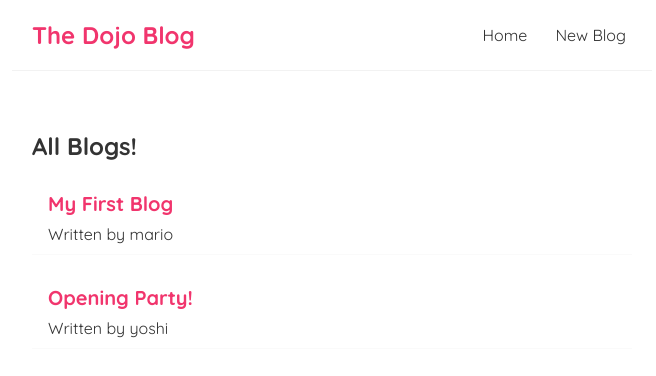
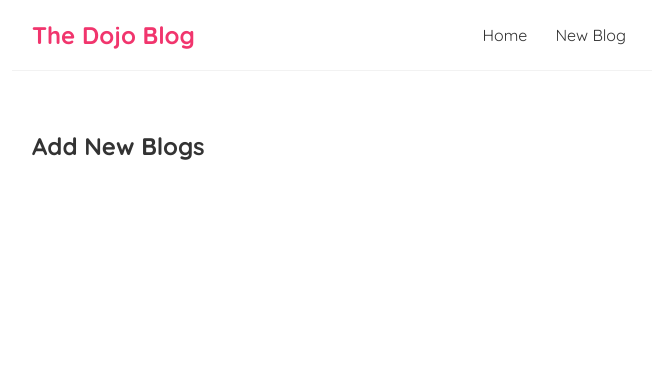
Before and after one commit to Startang141/dojo-blog-star, a React (Create React App) app: page /Create in a window 1280 px wide. Shown: the top 376 px of the page, without its empty margins (308-964 px from the left). Built offline with nearby package versions, Linux system fonts and the light colour scheme; data requests are answered from the project's data file.

Commit message:
exact match route

```diff
--- a/package.json
+++ b/package.json
@@ -8,6 +8,7 @@
     "@testing-library/user-event": "^13.5.0",
     "react": "^18.2.0",
     "react-dom": "^18.2.0",
+    "react-router-dom": "^5.3.4",
     "react-scripts": "5.0.1",
     "web-vitals": "^2.1.4"
   },
@@ -15,7 +16,8 @@
     "start": "react-scripts start",
     "build": "react-scripts build",
     "test": "react-scripts test",
-    "eject": "react-scripts eject"
+    "eject": "react-scripts eject",
+    "server-json": "npx json-server --watch data/db.json --port 8000"
   },
   "eslintConfig": {
     "extends": [
--- a/src/App.js
+++ b/src/App.js
@@ -1,15 +1,26 @@
 
 import Navbar from './Pages/Navbar';
 import Home from './Pages/Home';
+import { BrowserRouter as Router, Route, Switch } from 'react-router-dom';
+import Create from './Pages/Create';
 
 function App() {
   return (
+    <Router>
     <div className="App">
       <Navbar />
       <div className="content">
-        <Home />
+        <Switch>
+          <Route exact path="/">
+            <Home />
+          </Route>
+          <Route path="/Create">
+            <Create />
+          </Route>
+        </Switch>
       </div>
     </div>
+    </Router>
   );
 }
 
--- /dev/null
+++ b/src/Pages/Create.jsx
@@ -0,0 +1,9 @@
+const Create = () => {
+    return (
+        <div className="create">
+            <h2>Add New Blogs</h2>
+        </div>
+     );
+}
+
+export default Create;
--- a/src/Pages/Navbar.jsx
+++ b/src/Pages/Navbar.jsx
@@ -4,7 +4,7 @@ const Navbar = () => {
             <h1>The Dojo Blog</h1>
             <div className="links">
                 <a href="/">Home</a>
-                <a href="/create">New Blog</a>
+                <a href="/Create">New Blog</a>
             </div>
         </nav>
      );
```
Also changed, not shown: 1 other file (tests, documents, lock files or other folders).
